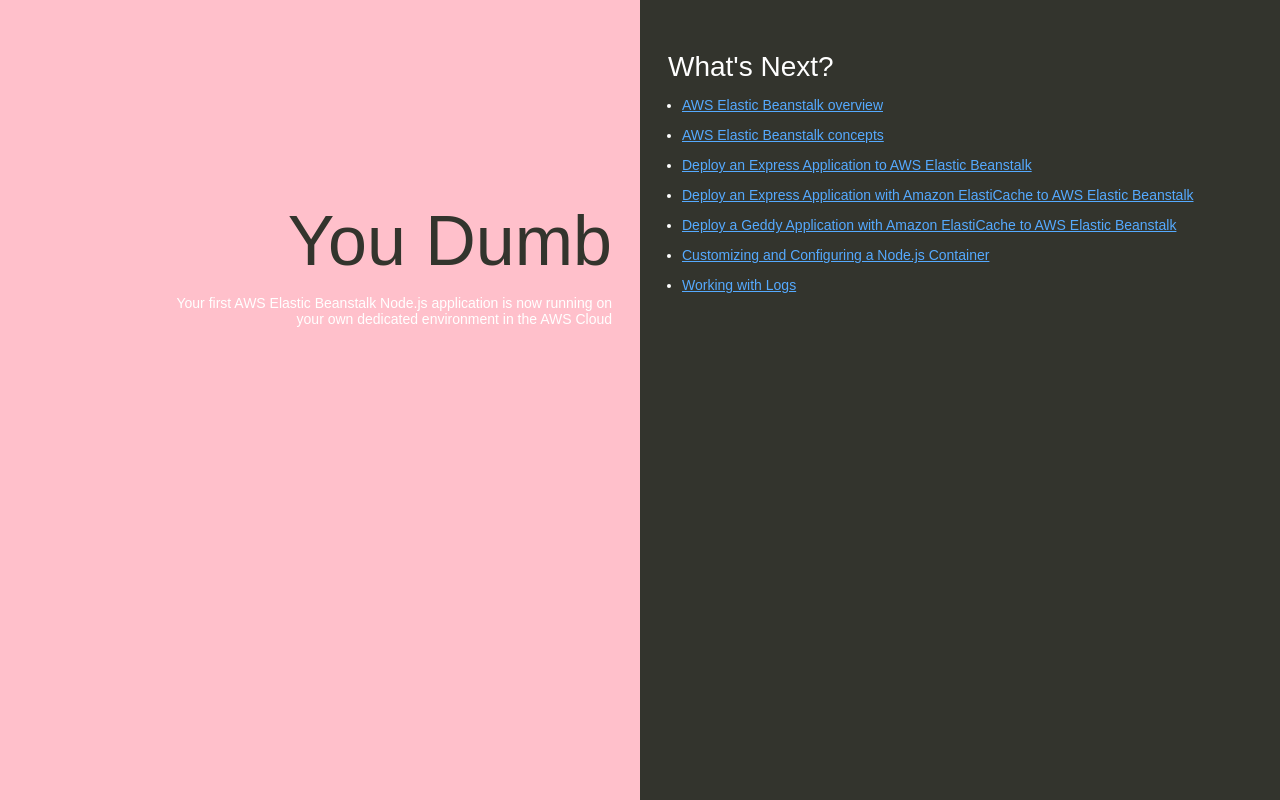
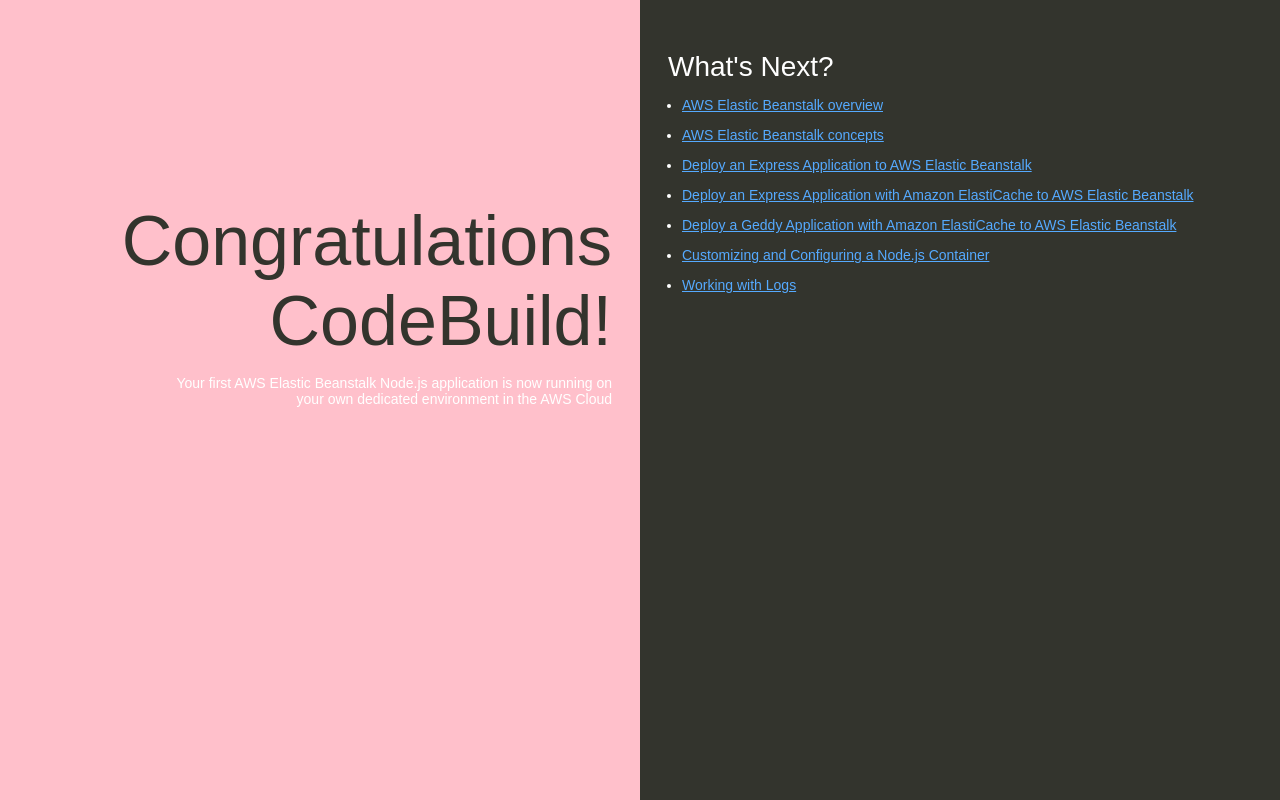
Before and after one commit to boroboro01/aws-pipeline-study, a website: page index.html in a window 1280 px wide. Drawn offline with Linux system fonts and the light colour scheme.

Commit message:
fix: fix the congratulation text

```diff
--- a/index.html
+++ b/index.html
@@ -86,7 +86,7 @@
 
 <body>
   <div class="textColumn">
-    <h1>You Dumb</h1>
+    <h1>Congratulations CodeBuild!</h1>
     <p>Your first AWS Elastic Beanstalk Node.js application is now running on your own dedicated environment in the AWS
       Cloud</p>
   </div>
```
